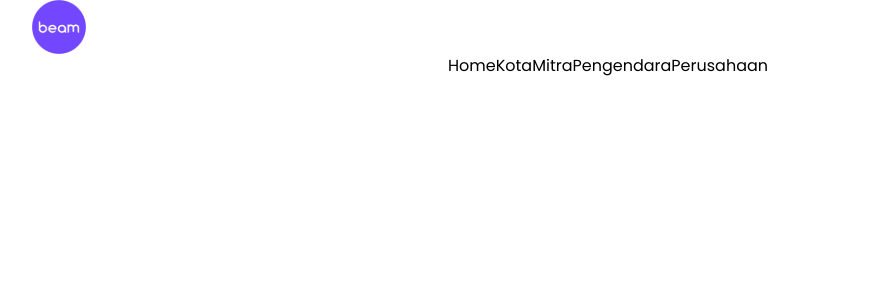
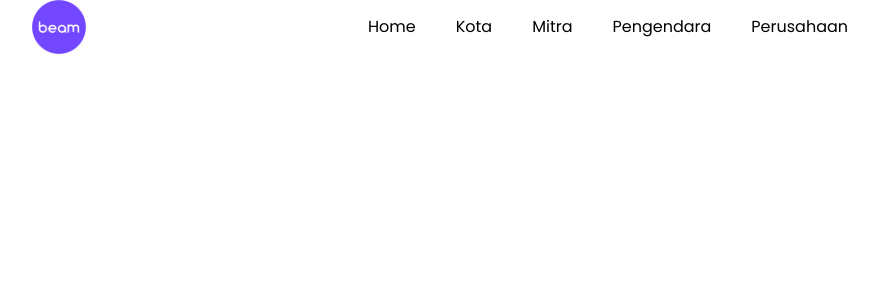
Before and after one commit to ervanervan/beam, a Next.js app: page / in a window 1280 px wide. Shown: the top 300 px of the page, without its empty margins (32-910 px from the left). Built offline with nearby package versions, Linux system fonts and the light colour scheme.

Commit message:
update: Navbar component

```diff
--- a/src/sections/Navbar.tsx
+++ b/src/sections/Navbar.tsx
@@ -13,6 +13,7 @@ export default function Navbar() {
   return (
     <header>
       <div className="container">
+        <div className="grid grid-cols-3 items-center">
           <div>
             <Image
               src={logoPrimary}
@@ -21,7 +22,7 @@ export default function Navbar() {
             />
           </div>
           <div className="lg:flex items-center justify-center hidden">
-          <nav className="">
+            <nav className="flex gap-10">
               {navLinks.map((link) => (
                 <a key={link.label} href={link.href}>
                   {link.label}
@@ -31,6 +32,7 @@ export default function Navbar() {
           </div>
           <div></div>
         </div>
+      </div>
     </header>
   );
 }
```
Lines whose indentation alone changed are shown as unchanged.
